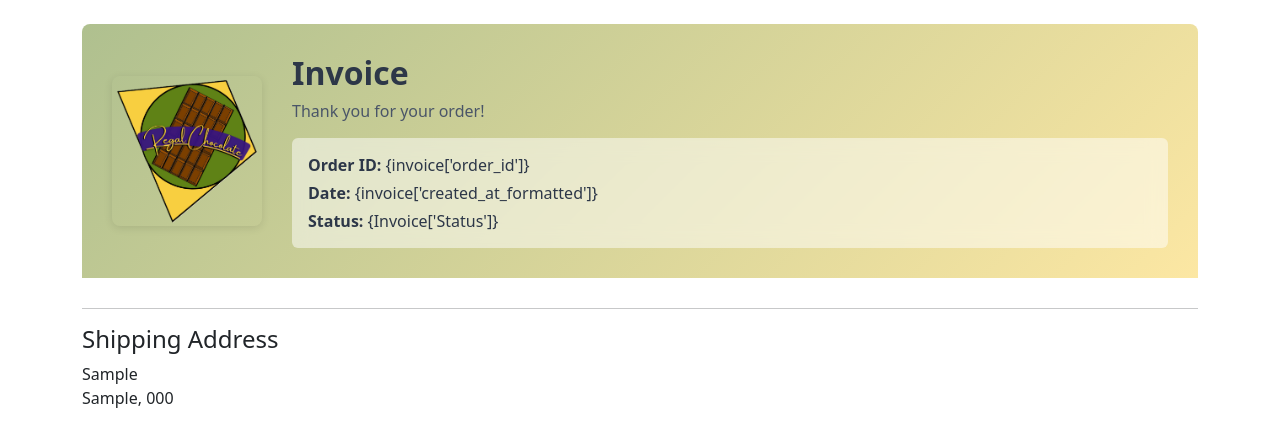
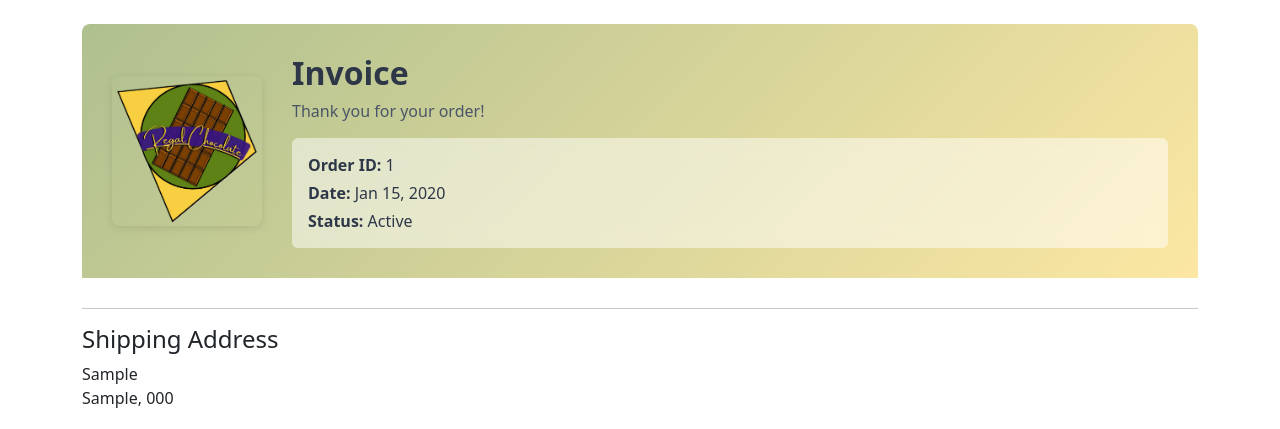
Before and after one commit to fjye1/chocolate_website, a Flask app: page /invoice/1 in a window 1280 px wide. Shown: the top 429 px of the page. Run offline with Flask 3, Linux system fonts and the light colour scheme; a user stored in the database is signed in; tables that the repository leaves empty hold one stand-in row (values such as "Sample post"); grey boxes marked "Sample" are stand-in pictures; some libraries are stand-ins or nearby versions.

Commit message:
update invoice

```diff
--- a/templates/invoice.html
+++ b/templates/invoice.html
@@ -3,7 +3,7 @@
 <div class="container my-4">
     <!-- Header -->
     <div style="background: linear-gradient(135deg, #afc08f 0%, #FCE7A3 100%);
-            padding: 30px; border-radius: 8px 8px 0 0; margin-bottom: 30px;">
+        padding: 30px; border-radius: 8px 8px 0 0; margin-bottom: 30px;">
         <table width="100%" cellpadding="0" cellspacing="0">
             <tr>
                 <td style="width: 150px; vertical-align: middle;">
@@ -16,12 +16,12 @@
                     <h1 style="margin: 0 0 8px 0; font-size: 32px; font-weight: 600; color: #2d3748;">Invoice</h1>
                     <p style="margin: 0 0 16px 0; font-size: 16px; color: #4a5568;">Thank you for your order!</p>
                     <div style="background: rgba(255,255,255,0.5); padding: 16px; border-radius: 6px; backdrop-filter: blur(10px);">
-                        <p style="margin: 0 0 6px 0; color: #2d3748;"><strong>Order ID:</strong> {invoice['order_id']}
+                        <p style="margin: 0 0 6px 0; color: #2d3748;"><strong>Order ID:</strong> {{ order.order_id }}
                         </p>
-                        <p style="margin: 0 0 6px 0; color: #2d3748;"><strong>Date:</strong>
-                            {invoice['created_at_formatted']}</p>
+                        <p style="margin: 0 0 6px 0; color: #2d3748;"><strong>Date:</strong> {{
+                            order.created_at.strftime('%b %d, %Y') }}</p>
                         <p style="margin: 0; color: #2d3748;"><strong>Status:</strong> <span
-                                style="text-transform: capitalize;">{invoice['status']}</span></p>
+                                style="text-transform: capitalize;">{{ order.status }}</span></p>
                     </div>
                 </td>
             </tr>
```
